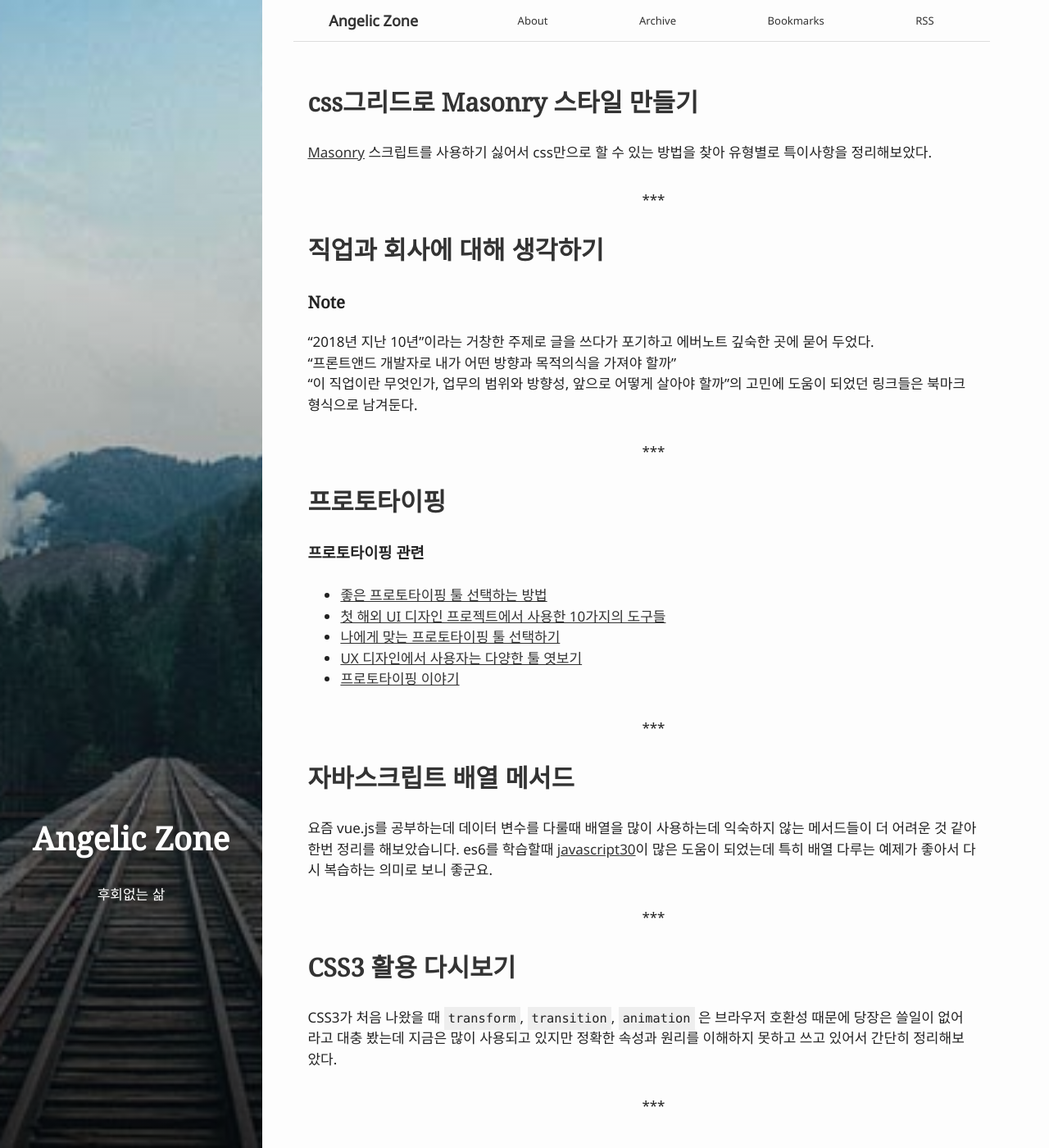
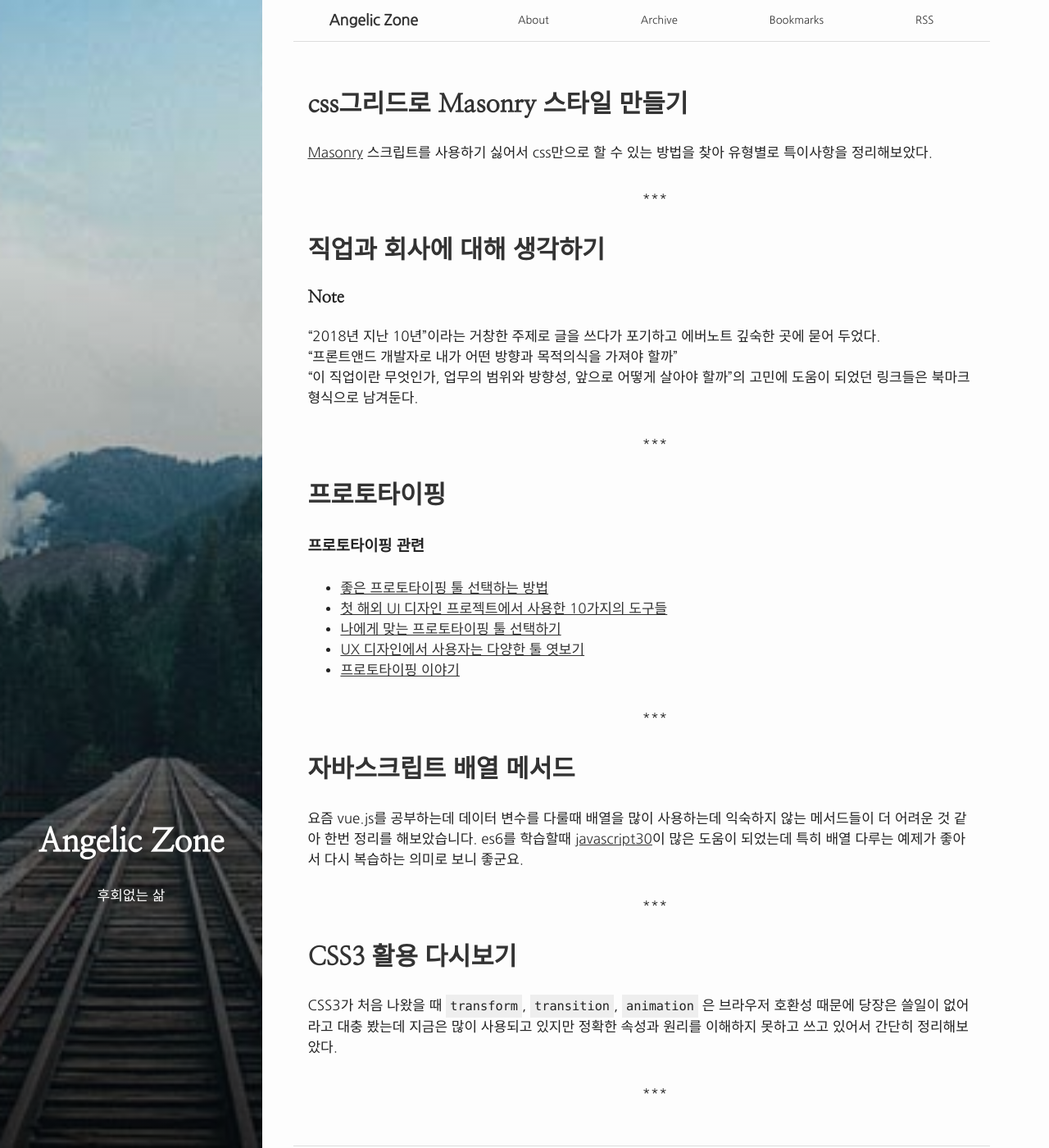
Before and after one commit to pigjh1/pigjh1.github.com, a Jekyll site: the page built from index.html, in a window 1280 px wide and 1400 px high. Shown: the whole window at 82% size. Built offline with Jekyll 4.4.1, drawn with Linux system fonts in a browser that asks for light colours.

Commit message:
Fix webfont

```diff
--- a/_includes/head.html
+++ b/_includes/head.html
@@ -16,7 +16,7 @@
     <link rel="canonical" href="{{ page.url | replace:'index.html','' | absolute_url }}">
     <link rel="alternate" type="application/rss+xml" title="{{ site.title }}" href="{{ " /feed.xml" | prepend: site.baseurl | prepend: site.url }}">
 
-    <link href="https://fonts.googleapis.com/css?family=Noto+Sans|Noto+Serif" rel="stylesheet">
+    <link rel="stylesheet" href="https://fonts.googleapis.com/css?family=Nanum+Gothic|Nanum+Myeongjo">
     <link rel="stylesheet" href="{{ "/assets/css/main.css" | relative_url }}">
 
     <meta property="og:url" content="{{ site.url }}{{ page.url }}">
--- a/assets/_sass/_base.scss
+++ b/assets/_sass/_base.scss
@@ -11,7 +11,8 @@
 }
 
 body {
-    font: normal 17px/1.5 'Noto Sans', "Helvetica Neue", "Helvetica", Arial, sans-serif;
+    font-family: $font-default;
+    font: normal 17px/1.5;
     width: 100%;
     height: 100%;
     background: #fdfdfd;
@@ -25,7 +26,7 @@
 }
 
 h1, h2, h3, h4, h5, h6 {
-    font-family: 'Noto Serif', sans-serif;
+    font-family: $serif;
     font-weight: bold;
     a:link, a:hover, a:focus, a:visited { color: #333; text-decoration: none; }
     a:hover { text-decoration: underline; }
@@ -41,7 +42,7 @@
 .heading {
     font-size: 2.3em;
     font-weight: bold;
-    font-family: 'Noto Serif', sans-serif;
+    font-family: $serif;
     margin: .67em 0;
     a:link, a:hover, a:focus, a:visited {
         color: #fff;
--- a/assets/_sass/_variables.scss
+++ b/assets/_sass/_variables.scss
@@ -27,3 +27,8 @@
 
 $brand: #3f9fc9;
 $brand-sub: #1e5e79;
+
+// font
+$font-default: 'Nanum Gothic', '나눔 고딕', 'Malgun Gothic', '맑은 고딕', '돋움', dotum, sans-serif;
+$sans: $font-default;
+$serif: 'Nanum Myeongjo', serif;
```
